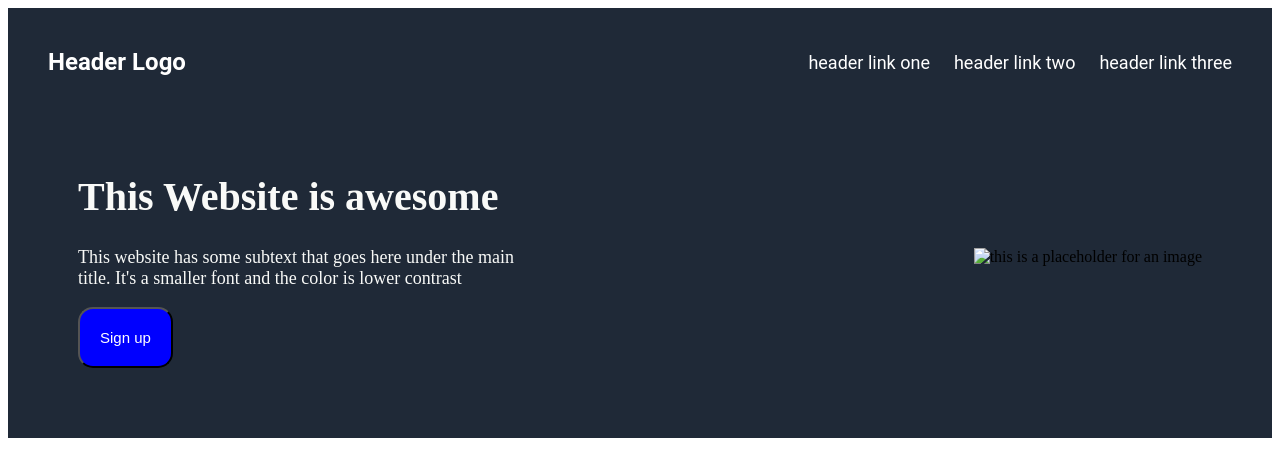
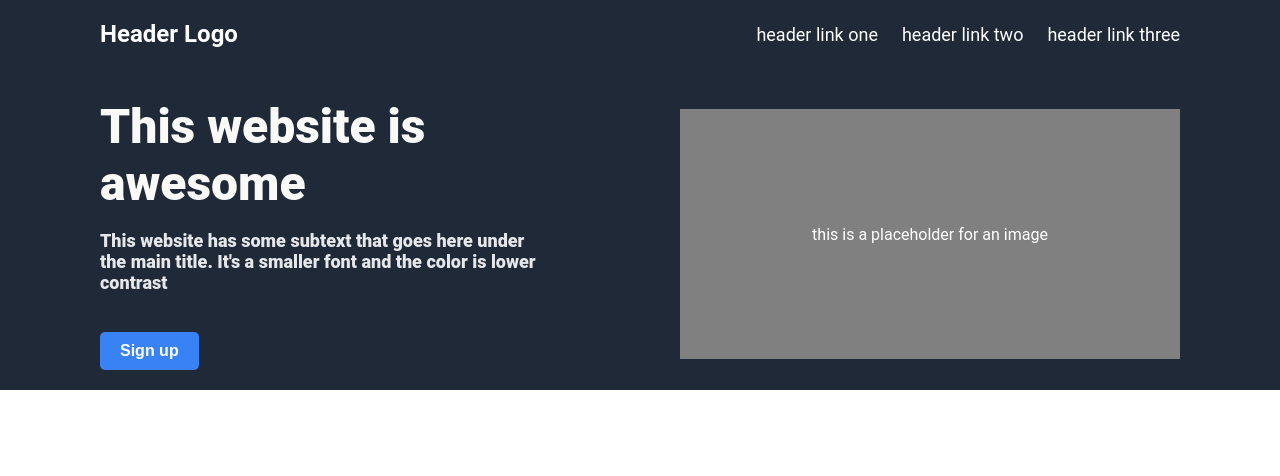
Before and after one commit to deepdave2534/landing-page, a plain HTML site: page index.html in a window 1280 px wide. Drawn offline with Linux system fonts and the light colour scheme.

Commit message:
Final touchups to header section

```diff
--- a/index.html
+++ b/index.html
@@ -11,26 +11,25 @@
     <div class="hero-section">
         <header class="top">
             <div class="logo">Header Logo</div>
-            <div class="links">
+            <nav class="links">
                 <a href="#">header link one</a>
                 <a href="#">header link two</a>
                 <a href="#">header link three</a>
-            </div>
+            </nav>
         </header>
 
         <div class="hero-content">
-            <div class="text">
-                <h1>This Website is awesome</h1>
+            <div class="hero-text">
+                <h1>This website is awesome</h1>
                 <div class="text2">
                     <p>This website has some subtext that goes here under the main title. It's a smaller font and the color is lower contrast</p>
                 </div>
                 <button class="bt">Sign up</button>
             </div>
-            <div class="image-placeholder">
-                <img src="x.jpg" alt="this is a placeholder for an image">
+            <div class="hero-image">
+                <div class="image-placeholder">this is a placeholder for an image</div>
             </div>
         </div>
     </div>
 </body>
-
 </html>
--- a/style.css
+++ b/style.css
@@ -1,23 +1,19 @@
-.hero-section {
-    background-color: #1f2937; /* Ensure everything is in the blue area */
-    padding: 20px;
+body, html {
+    margin: 0;
+    padding: 0;
+    font-family: Roboto, sans-serif;
 }
 
-.hero-content {
+.hero-section {
+    background-color: #1f2937;
+    padding: 20px 100px;
+}
+
+.top {
     display: flex;
     justify-content: space-between;
     align-items: center;
-    gap: 20px;
-    padding: 50px;
-}
-
-.top {
-    font-family: Roboto, sans-serif;
-    display: flex;
-    justify-content: space-between;
-    align-items: center;
-    padding: 20px;
-    background-color: #1f2937;
+    padding-bottom: 50px;
 }
 
 .logo {
@@ -33,28 +29,59 @@
     font-size: 18px;
 }
 
-.text {
+.hero-content {
+    display: flex;
+    justify-content: space-between;
+    align-items: center;
+    gap: 50px;
+}
+
+.hero-text {
     color: #f9faf8;
     max-width: 450px;
-    font-size: 20px;
-    font-weight: 200;
+    font-size: 48px;
+    font-weight: 900;
+    margin: 0;
+}
+
+.hero-text h1 {
+    font-size: 48px;
+    font-weight: 900;
+    margin: 0;
 }
 
 .text2 {
-    color: #f9faf8;
     font-size: 18px;
-}
-
-.image-placeholder img {
-    width: 400px; /* Adjust size as needed */
-    height: auto;
+    color: #e5e7eb;
+    margin: 10px 0;
 }
 
 .bt {
-    background-color: blue;
+    background-color: #3882f6;
     color: white;
-    text-align: center;
-    font-size: 15px;
-    padding: 20px;
-    border-radius: 15px;
+    border: none;
+    padding: 10px 20px;
+    font-size: 16px;
+    font-weight: bold;
+    border-radius: 5px;
+    cursor: pointer;
 }
+
+.hero-image {
+    width: 500px;
+    height: 250px;
+    display: flex;
+    align-items: center;
+    justify-content: center;
+}
+
+.image-placeholder {
+    background-color: gray;
+    color: white;
+    width: 100%;
+    height: 100%;
+    display: flex;
+    align-items: center;
+    justify-content: center;
+    font-size: 16px;
+}
```
